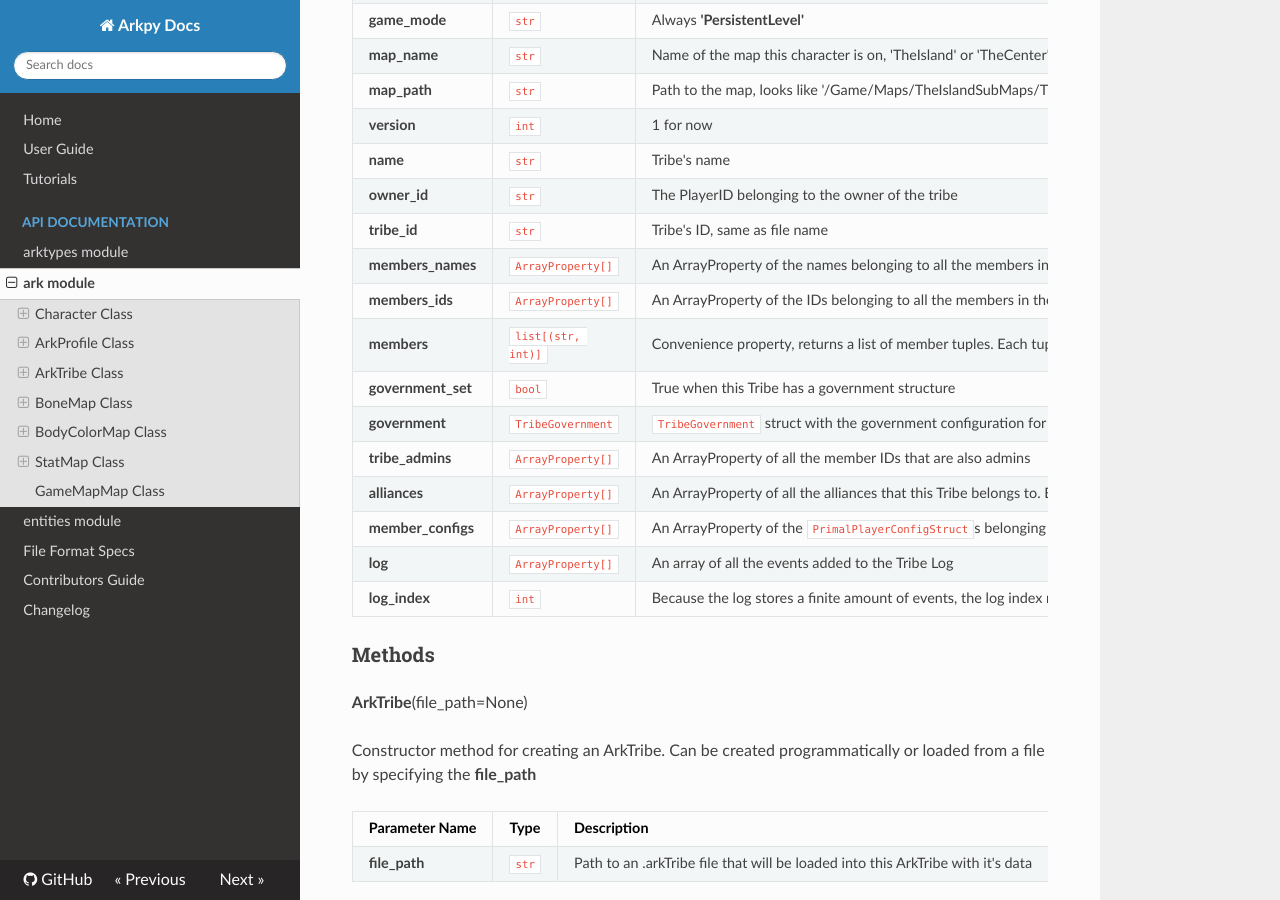
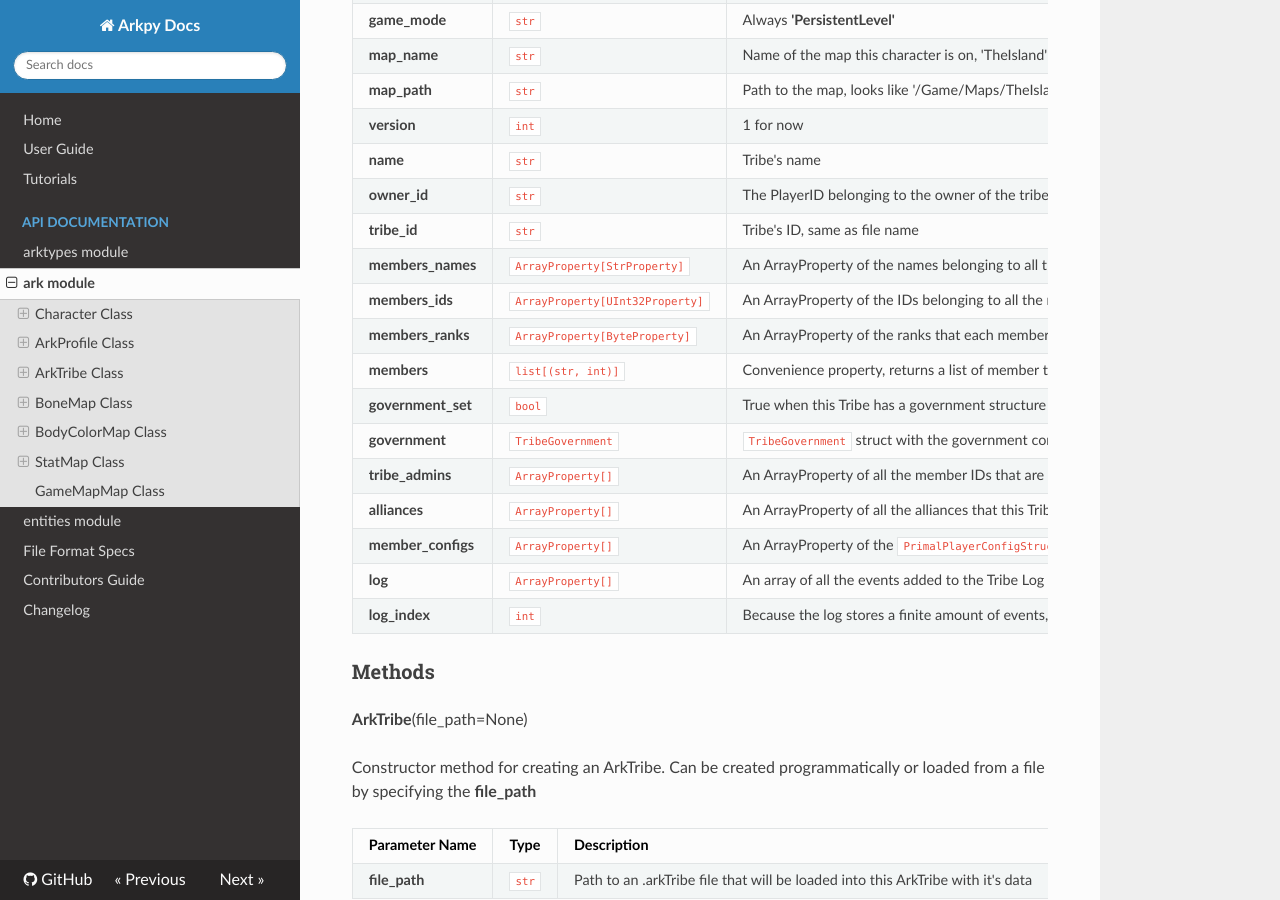
Before and after one commit to DerekRies/arkpy, an MkDocs documentation site: the page built from docs/arkmodule.md, in a window 1280 px wide and 900 px high, scrolled down 3084 px. Built offline with MkDocs 1.6.1, drawn with Linux system fonts in a browser that asks for light colours; nearby versions of some CDN libraries; old or Windows-style settings are respelled for this version of MkDocs.

Commit message:
added missing membersrankgroups to arktribe properties

```diff
--- a/docs/arkmodule.md
+++ b/docs/arkmodule.md
@@ -111,8 +111,9 @@ Responsible for loading and creating .arktribe files. ArkTribes describe individ
 | **name** | `str` | Tribe's name |
 | **owner_id** | `str` | The PlayerID belonging to the owner of the tribe |
 | **tribe_id** | `str` | Tribe's ID, same as file name |
-| **members_names** | `ArrayProperty[]` | An ArrayProperty of the names belonging to all the members in the tribe |
-| **members_ids** | `ArrayProperty[]` | An ArrayProperty of the IDs belonging to all the members in the tribe |
+| **members_names** | `ArrayProperty[StrProperty]` | An ArrayProperty of the names belonging to all the members in the tribe |
+| **members_ids** | `ArrayProperty[UInt32Property]` | An ArrayProperty of the IDs belonging to all the members in the tribe |
+| **members_ranks** | `ArrayProperty[ByteProperty]` | An ArrayProperty of the ranks that each member holds |
 | **members** | `list[(str, int)]` | Convenience property, returns a list of member tuples. Each tuple has the members name and then the members ID. **NOTE:** the data in the tuple is the actual python data-type, not the Property wrapper. |
 | **government_set** | `bool` | True when this Tribe has a government structure |
 | **government** | `TribeGovernment` | `TribeGovernment` struct with the government configuration for this Tribe. |
--- a/setup.py
+++ b/setup.py
@@ -13,7 +13,7 @@ requires = ['enum34>=1.1.6']
 
 setup(
     name='arkgamepy',
-    version='0.1.1',
+    version='0.1.2',
     description='A library for reading and writing the file formats of ARK: Survival Evolved',
     long_description=long_description,
     packages= ['arkpy'],
```
Also changed, not shown: README.md (+1 -1 lines), docs/index.md (+1 -1 lines), 1 other file.
